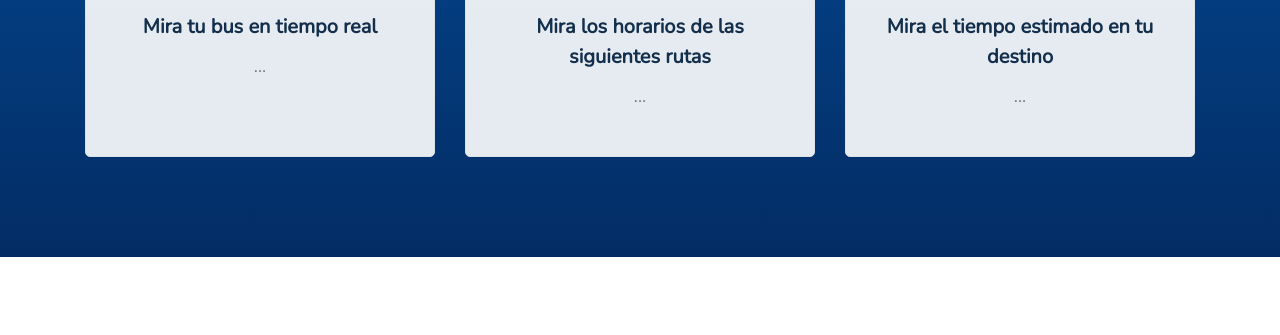
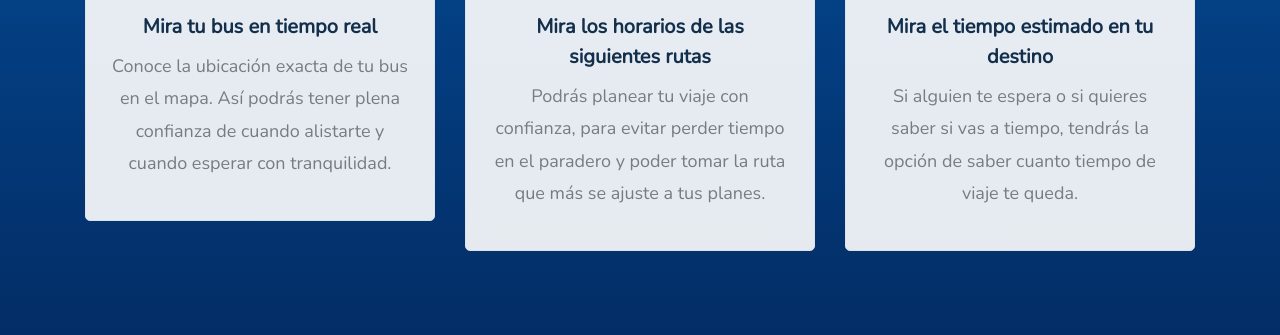
Before and after one commit to obus-app/obus-app.github.io, a plain HTML site: page index.html in a window 1280 px wide. Shown: the part 1979-2314 px from the top of the page. Drawn offline with nearby package versions, Linux system fonts and the light colour scheme.

Commit message:
added descriptions

```diff
--- a/index.html
+++ b/index.html
@@ -190,21 +190,21 @@
                 <div class="service-card1">
                     <img class="icon-features" src="assets/images/bus-placeholder.png" alt="Paso 1 Obus">
                     <h5>Mira tu bus en tiempo real</h5>
-                    <p>...</p>
+                    <p>Conoce la ubicación exacta de tu bus en el mapa. Así podrás tener plena confianza de cuando alistarte y cuando esperar con tranquilidad.</p>
                 </div>
             </div>
             <div class="col-md-12 col-sm-12 col-lg-4 text-center">
                 <div class="service-card1">
                     <img class="icon-features" src="assets/images/schedule.png" alt="Paso 2 Obus">
                     <h5>Mira los horarios de las siguientes rutas</h5>
-                    <p>...</p>
+                    <p>Podrás planear tu viaje con confianza, para evitar perder tiempo en el paradero y poder tomar la ruta que más se ajuste a tus planes.</p>
                 </div>
             </div>
             <div class="col-md-12 col-sm-12 col-lg-4 text-center">
                 <div class="service-card1">
                     <img class="icon-features" src="assets/images/finish-time.png" alt="Paso 2 Obus">
                     <h5>Mira el tiempo estimado en tu destino</h5>
-                    <p>...</p>
+                    <p>Si alguien te espera o si quieres saber si vas a tiempo, tendrás la opción de saber cuanto tiempo de viaje te queda.</p>
                 </div>
             </div>
         </div>
```
